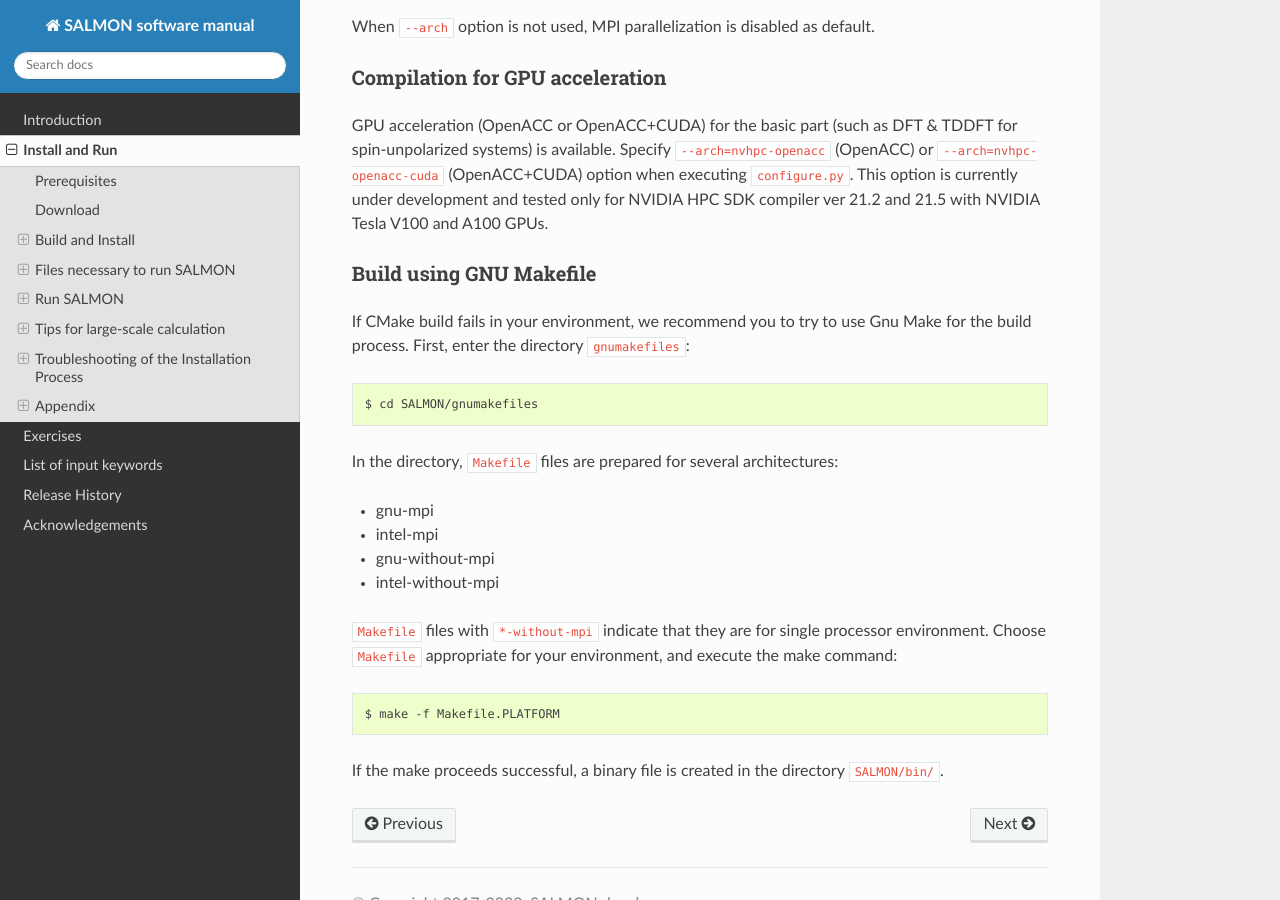
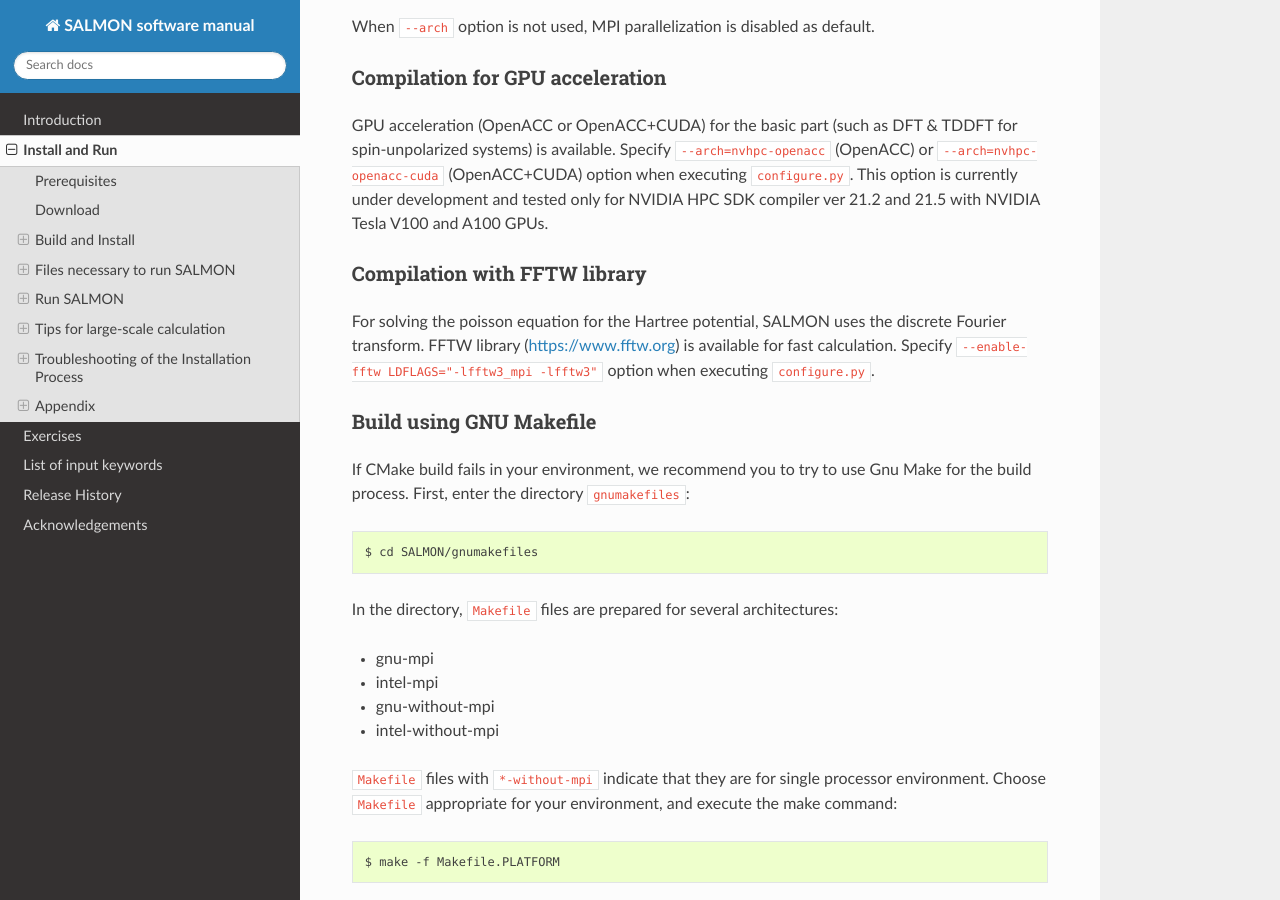
Before and after one commit to SALMON-TDDFT/SALMON-DOCS, a Sphinx documentation site: the page built from source/install_and_run.rst, in a window 1280 px wide and 900 px high, scrolled down 12266 px. Built offline with Sphinx 7.4.7 and the Read the Docs theme 2.0.0, drawn with Linux system fonts in a browser that asks for light colours; formulas are drawn with MathJax 3.

Commit message:
Update install_and_run.rst

```diff
--- a/source/install_and_run.rst
+++ b/source/install_and_run.rst
@@ -566,6 +566,15 @@
 Specify ``--arch=nvhpc-openacc`` (OpenACC) or ``--arch=nvhpc-openacc-cuda`` (OpenACC+CUDA) option when executing ``configure.py``.
 This option is currently under development and tested only for NVIDIA HPC SDK compiler ver 21.2 and 21.5 with NVIDIA Tesla V100 and A100 GPUs.
 
+.. _FFTW:
+
+Compilation with FFTW library
+~~~~~~~~~~~~~~~~~~~~~~~~~~~~~
+
+For solving the poisson equation for the Hartree potential, SALMON uses the discrete Fourier transform.
+FFTW library (https://www.fftw.org) is available for fast calculation.
+Specify ``--enable-fftw LDFLAGS="-lfftw3_mpi -lfftw3"`` option when executing ``configure.py``.
+
 .. _build-gnu-make:
 
 Build using GNU Makefile
```
